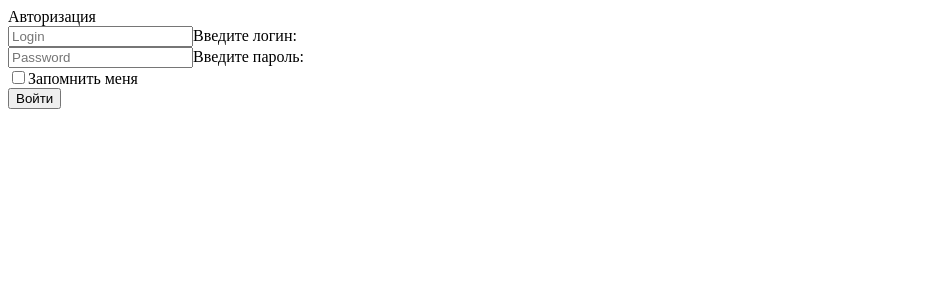
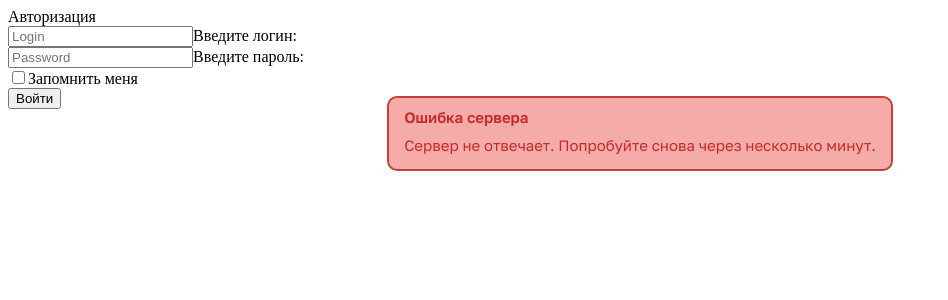
Before and after one commit to Deforc/OPD_Magnit, a React (Create React App) app in the folder frontend/: page / in a window 1280 px wide. Both pictures are taken after a click on the button "Войти". Shown: the top 300 px of the page, without its empty margins (0-948 px from the left). Built offline with nearby package versions, Linux system fonts and the light colour scheme.

Commit message:
Добавить обработку HTTP ответа на авторизацию
//TODO

```diff
--- a/frontend/public/index.html
+++ b/frontend/public/index.html
@@ -4,6 +4,9 @@
     <meta charset="utf-8" />
     <meta name="viewport" content="width=device-width, initial-scale=1" />
     <title>React App</title>
+    <link rel="preconnect" href="https://fonts.googleapis.com">
+    <link rel="preconnect" href="https://fonts.gstatic.com" crossorigin>
+    <link href="https://fonts.googleapis.com/css2?family=Golos+Text:wght@400;500;600;700;800;900&display=swap" rel="stylesheet">
   </head>
   <body>
     <noscript>You need to enable JavaScript to run this app.</noscript>
--- a/frontend/src/components/LoginComponent.jsx
+++ b/frontend/src/components/LoginComponent.jsx
@@ -4,19 +4,49 @@ import TextInput from "./UI/inputs/text_input/TextInput";
 import PasswordInput from "./UI/inputs/password_input/PasswordInput";
 import CheckmarkCheckbox from "./UI/checkboxes/checkmark_checkbox/CheckmarkCheckbox";
 import axios from "axios";
+import MessageWindow from "./UI/modals/MessageWindow";
 
 const LoginComponent = () => {
-    const [login, setLogin] = useState('')
-    const [password, setPassword] = useState('')
-    const [isRemember, setIsRemember] = useState(false)
+    const [login, setLogin] = useState('');
+    const [password, setPassword] = useState('');
+    const [isRemember, setIsRemember] = useState(false);
+    const [showError, setError] = useState(false);
+    const [errorLabel, setLabel] = useState('');
+    const [errorText, setText] = useState('');
 
     async function sendLoginRequest(){
-        const response = await axios.request({url: 'http://localhost:3001',
-            method: 'get',
-            params: {login: login,
-                password: password,
-                isRemember: isRemember},
-            responseType: 'json'})
+        await axios.post("http://localhost:3001", {
+            login: login,
+            password: password,
+            isRemember: isRemember},
+            {headers: {'Content-Type': 'application/json'
+            }}).then((response) => {
+                if (response.status === 200){
+                    sentError('OK', 'OK');
+                }
+            }).catch(function (error) {
+                if (error.request.status === 0){
+                    sentError('Ошибка сервера',
+                        'Сервер не отвечает. Попробуйте снова через несколько минут.');
+                }
+                if (error.request.status === 401){
+                    sentError('Ошибка авторизации',
+                        'Пользователь с такими логином и паролем не найден.\r\n' +
+                        'Проверьте корректность введенных данных.');
+                }
+            });
+    }
+
+    function sentError(label, message){
+        setLabel(label);
+        setText(message);
+        setError(true);
+    }
+
+    function hideError(){
+        setError(false);
+        setLabel('');
+        setText('');
     }
 
     function changeLogin(new_login){
@@ -41,6 +71,8 @@ const LoginComponent = () => {
             <CheckmarkCheckbox label={'Запомнить меня'}
                                get_value={toggleIsRemember}></CheckmarkCheckbox>
             <MajorButton action={sendLoginRequest}>Войти</MajorButton>
+            {(showError === true) && <MessageWindow label={errorLabel} close={hideError}>
+                {errorText}</MessageWindow>}
         </div>
     );
 };
--- /dev/null
+++ b/frontend/src/components/UI/modals/MessageWindow.jsx
@@ -0,0 +1,19 @@
+import React, {useEffect} from 'react';
+import style from './MessageWindow.module.css';
+
+const MessageWindow = (props) => {
+    useEffect(() => {
+        setTimeout(() => {props.close()}, '10000');
+    });
+
+    return (
+        <div className={[style.messageWindow, style.active].join(' ')}>
+            <div className={style.messageWindowContent}>
+                <label className={style.messageWindowLabel}>{props.label}</label>
+                <p className={style.messageWindowText}>{props.children}</p>
+            </div>
+        </div>
+    );
+};
+
+export default MessageWindow;
--- /dev/null
+++ b/frontend/src/components/UI/modals/MessageWindow.module.css
@@ -0,0 +1,42 @@
+.messageWindow {
+    position: fixed;
+    top: 0;
+    bottom: 0;
+    right: 0;
+    left: 0;
+    display: none;
+}
+
+.messageWindow.active {
+    display: flex;
+    justify-content: center;
+    top: 12%;
+    height: min-content;
+}
+.messageWindowContent {
+    max-width: 600px;
+    min-width: 500px;
+    border-radius: 10px;
+    background: rgba(239, 122, 118, 0.63);
+    border: solid 2px #c4403f;
+    font-family: 'Golos Text', sans-serif;
+    color: #c42b2d;
+    font-size: 15px;
+    display: block;
+}
+
+
+.messageWindowLabel {
+    display: block;
+    margin-top: 10px;
+    margin-bottom: 0;
+    margin-left: 15px;
+    font-weight: 600;
+}
+
+.messageWindowText {
+    margin-left: 15px;
+    margin-top: 10px;
+    margin-right: 15px;
+    font-weight: 400;
+}
```
